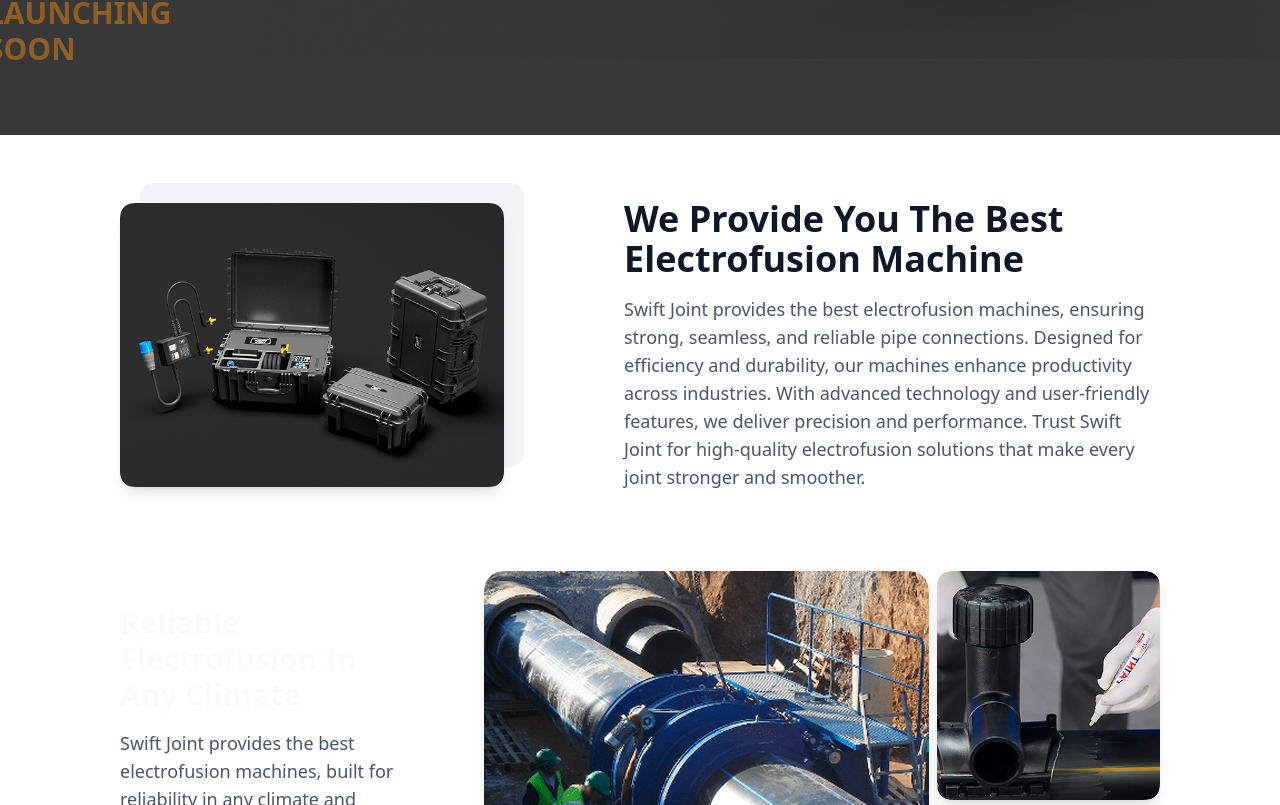
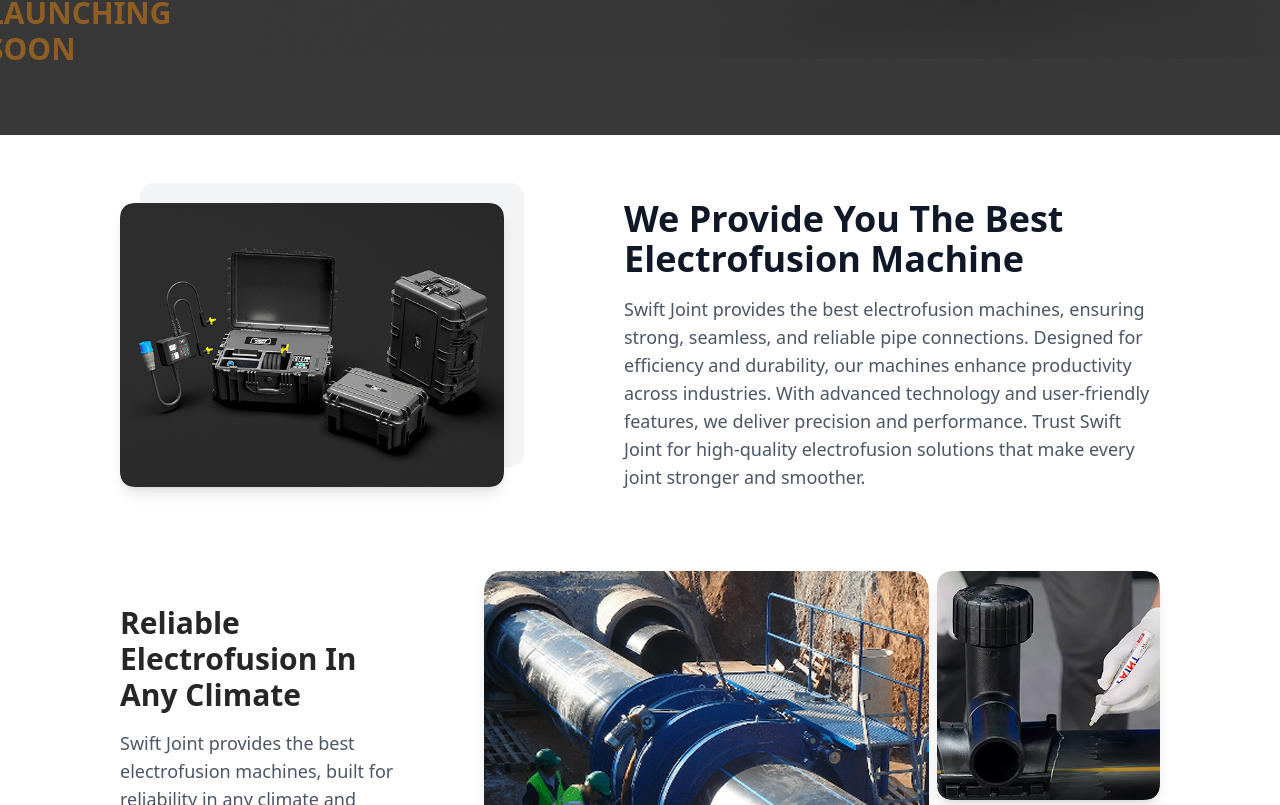
Before and after one commit to saqlainsyb/swift-joint-ui, a Next.js app: page / in a window 1280 px wide. Shown: the part 5015-5820 px from the top of the page. Built offline with nearby package versions, Linux system fonts and the light colour scheme.

Commit message:
Update Electrofusion section

```diff
--- a/src/components/sections/ElectrofusionFeatureSection.tsx
+++ b/src/components/sections/ElectrofusionFeatureSection.tsx
@@ -2,7 +2,7 @@
 
 export default function ElectrofusionFeatureSection() {
   return (
-    <section className="px-8 lg:px-30 py-16 space-y-20 bg-white">
+    <section className="px-8 lg:px-30 py-16 space-y-20 bg-white text-accent">
       <div className="flex flex-col lg:flex-row items-center lg:justify-center gap-12 lg:gap-20 lg:space-x-10">
         <div className="relative">
           <div className="bg-gray-100 absolute inset-0 rounded-xl -translate-y-5 translate-x-5" />
@@ -30,7 +30,7 @@
         </div>
       </div>
 
-      <div className="flex flex-col-reverse lg:flex-row items-center lg:justify-center gap-12 lg:gap-10 lg:space-x-10 ">
+      <div className="flex flex-col-reverse lg:flex-row items-center lg:justify-center gap-12 lg:gap-10 lg:space-x-10">
         {/* Text Content */}
         <div className="flex flex-col justify-center md:max-w-lg flex-1">
           <h2 className="text-3xl font-bold mb-4">
```
